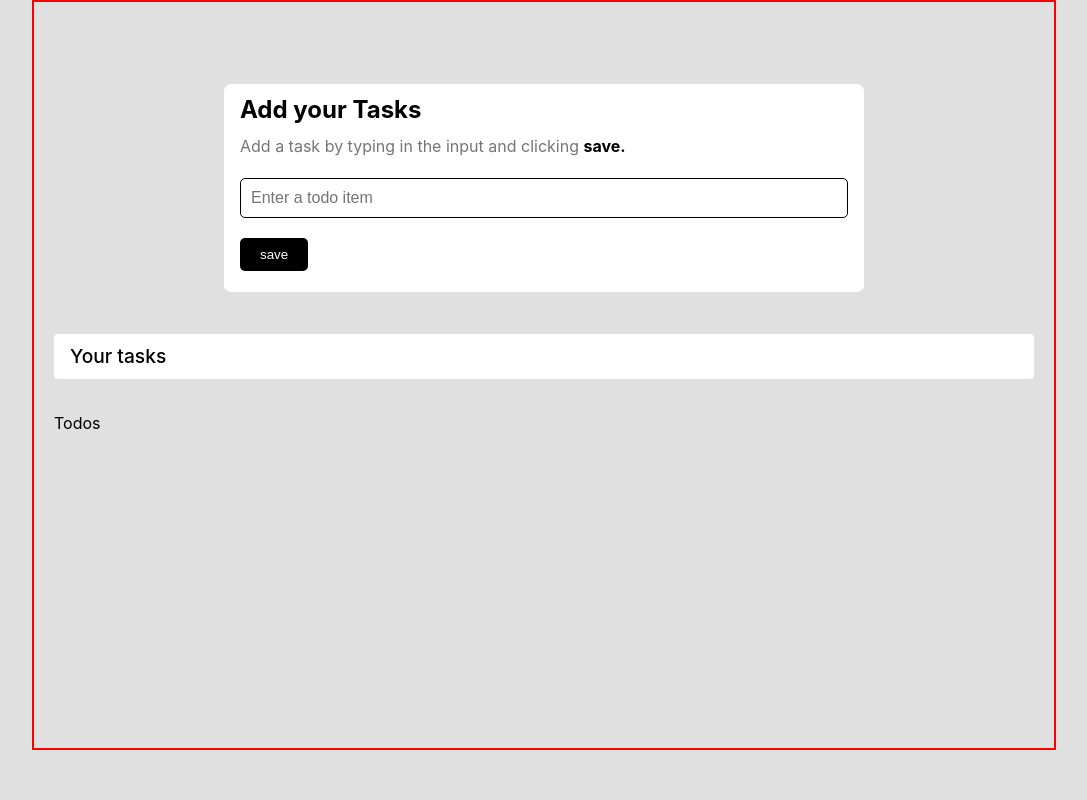
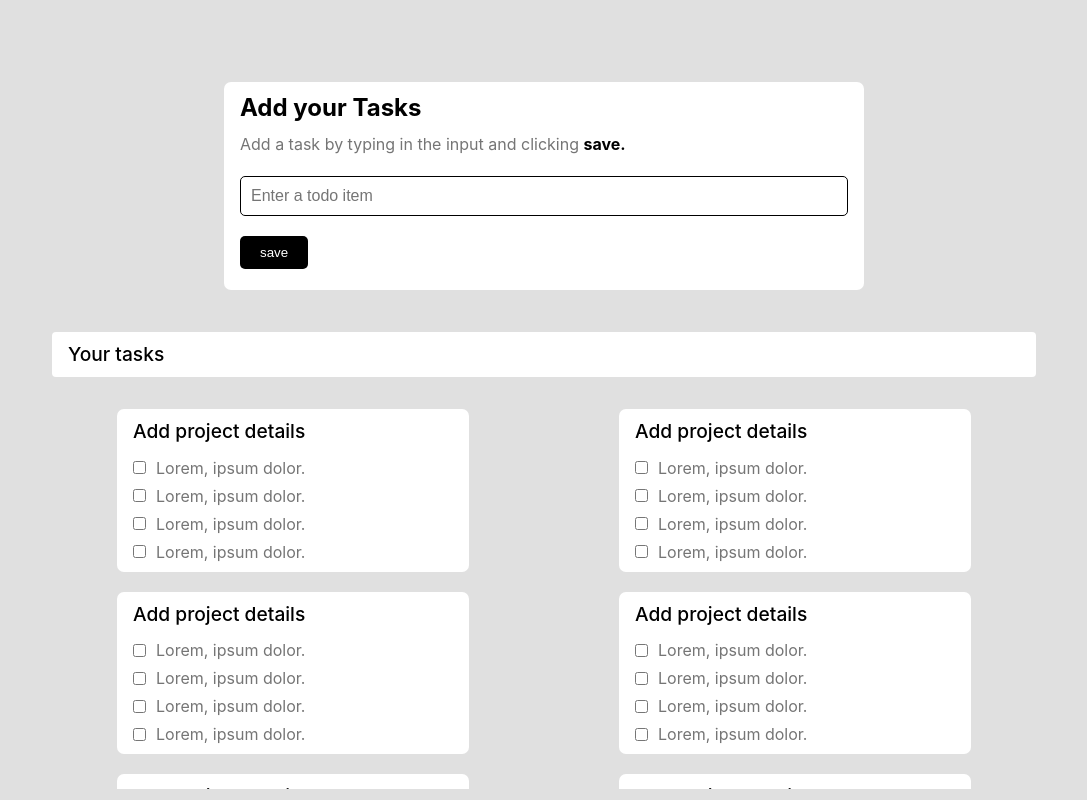
Before and after one commit to SayidMushtaQ/TodoMate-CLI, a React (Vite) app: page / in a window 1280 px wide. Shown: the whole page, without its empty margins (96-1183 px from the left). Built offline with nearby package versions, Linux system fonts and the light colour scheme.

Commit message:
Todos inital style

```diff
--- a/src/App.css
+++ b/src/App.css
@@ -1,9 +1,8 @@
 .container{
     width: 80%;
-    height: calc(100dvh  - 50px);
+    height: 100dvh;
     margin: 0px auto;
     padding: 20px;
-    border: 2px solid red;
 }
 .todo-box{
     width: 100%;
@@ -16,3 +15,11 @@
 .navigation{
     margin: 2rem 0px;
 }
+
+.todos-box{
+    width: 100%;
+    height: calc(50vh - 20px);
+    overflow-y: scroll;
+    -webkit-overflow-scrolling: touch;
+    scrollbar-width: none;
+}
--- /dev/null
+++ b/src/components/Todo.component.tsx
@@ -0,0 +1,26 @@
+import style from "../styles/todos.module.css";
+export default function Todo() {
+  return (
+    <div className={style.todo}>
+      <span>Add project details</span>
+      <div className={style.subTodos}>
+        <label>
+          <input type="checkbox" name="option1" value="Option 1" />
+          <span> Lorem, ipsum dolor. </span>
+        </label>
+        <label>
+          <input type="checkbox" name="option1" value="Option 1" />
+          <span> Lorem, ipsum dolor.</span>
+        </label>
+        <label>
+          <input type="checkbox" name="option1" value="Option 1" />
+          <span> Lorem, ipsum dolor.</span>
+        </label>
+        <label>
+          <input type="checkbox" name="option1" value="Option 1" />
+          <span> Lorem, ipsum dolor.</span>
+        </label>
+      </div>
+    </div>
+  );
+}
--- a/src/components/Todos.component.tsx
+++ b/src/components/Todos.component.tsx
@@ -1,7 +1,15 @@
-import React from 'react'
-
+import Todo from './Todo.component'
+import style from '../styles/todos.module.css'
 export default function Todos() {
   return (
-    <div>Todos</div>
+    <div className={style.todos}>
+      <Todo/>
+      <Todo/>
+      <Todo/>
+      <Todo/>
+      <Todo/>
+      <Todo/>
+
+    </div>
   )
 }
--- /dev/null
+++ b/src/styles/todos.module.css
@@ -0,0 +1,37 @@
+.todos{
+    width: 100%;
+    display: grid;
+    height: inherit;
+    gap: 20px;
+    grid-template-columns: repeat(auto-fill, minmax(350px, 1fr));
+    place-content: start;
+    place-items: center;
+}
+
+.todo{
+    width: 22rem;
+    background-color: var( --primary-background);
+    padding: var(--box-padding);
+    border-radius: var( --box-border-radius);
+}
+.todo > span{
+    font-size: 1.2rem;
+    font-weight: 500;
+    display: block;
+    margin-bottom: 10px;
+}
+.subTodos{
+    display: flex;
+    flex-direction: column;
+    gap: 4px;
+}
+.subTodos > label{
+    display: flex;
+    align-items: center;
+    justify-content: start;
+    gap: 10px;
+}
+.subTodos > label span{
+    color: var(--secondary-txt);
+    font-weight: 400;
+}
```
Also changed, not shown: src/index.css (line endings or trailing spaces).
